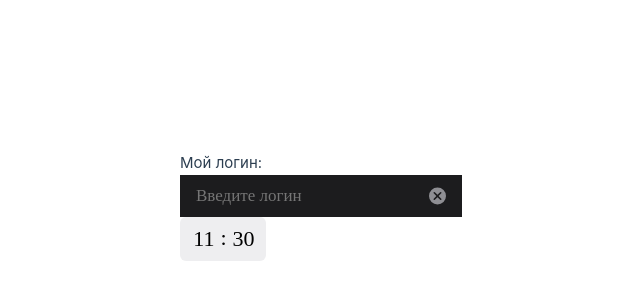
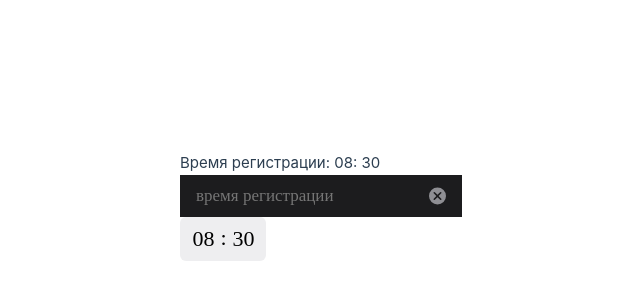
Before and after one commit to Kurbik72/tesst, a Vue app: page / in a window 1280 px wide. Shown: the part 198-498 px from the top of the page, without its empty margins (178-818 px from the left). Built offline with nearby package versions, Linux system fonts and the light colour scheme; the HTML template or start-up script is replaced by a standard one.

Commit message:
finish refuctoring in TimePicker

```diff
--- a/src/App.vue
+++ b/src/App.vue
@@ -10,14 +10,18 @@ const optionsForSwitcher = ref<{ text: string; value: string }[]>([
   { text: 'Guest', value: '3' },
 ])
 const currentValueForSwitcher = ref<{ text: string; value: string }>()
-const value = ref('')
 
+interface Time {
+  hours: string
+  minutes: string
+}
+const time = ref<Time>()
 const login = ref('')
 </script>
 
 <template>
   <div class="wrapper">
-    Мой логин: {{ login }}
+    Время регистрации: {{ time?.hours }}: {{ time?.minutes }}
     <div v-if="false">
       <Button @click="parrentHandler">asdadasdasdasdasd</Button>
       <Switcher
@@ -29,13 +33,12 @@ const login = ref('')
     <InputBase
       v-model="login"
       theme="Dark"
-      placeholder="Введите логин"
+      placeholder="время регистрации"
     />
     <TimePicker
-      v-model="value"
+      v-model:="time"
       theme="Light"
     />
-    {{ value }}
   </div>
 </template>
 
--- a/src/components/ui/calendar/timePicker/TimePicker.vue
+++ b/src/components/ui/calendar/timePicker/TimePicker.vue
@@ -1,30 +1,25 @@
 <script setup lang="ts">
-import { computed, ref } from 'vue'
+import { computed, onBeforeMount } from 'vue'
 
 const props = defineProps<{
   theme: 'Light' | 'Dark'
 }>()
-
-const getInitialTime = () => {
-  const now = new Date()
-  return {
-    hours: now.toLocaleTimeString('ru-RU', {
-      timeZone: 'Europe/Moscow',
-      hour12: false,
-      hour: '2-digit',
-    }),
-    minutes: now.toLocaleTimeString('ru-RU', {
-      timeZone: 'Europe/Moscow',
-      minute: '2-digit',
-    }),
+interface Time {
+  hours: string
+  minutes: string
+}
+const timeModel = defineModel<Time>({
+  default: () => ({
+    hours: new Date().getHours().toString().padStart(2, '0'),
+    minutes: new Date().getMinutes().toString().padStart(2, '0'),
+  }),
+})
+onBeforeMount(() => {
+  timeModel.value = {
+    hours: new Date().getHours().toString().padStart(2, '0'),
+    minutes: new Date().getMinutes().toString().padStart(2, '0'),
   }
-}
-const time = getInitialTime()
-const { hours = '0', minutes = '0' } = time
-
-const hoursNow = ref(hours)
-const minutesNow = ref(minutes)
-
+})
 const blockInvalidKeys = (event: KeyboardEvent) => {
   const allowedKeys = ['Backspace', 'ArrowLeft', 'ArrowRight', 'Tab']
   if (allowedKeys.includes(event.key)) return
@@ -32,22 +27,21 @@ const blockInvalidKeys = (event: KeyboardEvent) => {
     event.preventDefault()
   }
 }
-const formatInputHours = () => {
-  let valHours = hoursNow.value.replace(/\D/g, '')
+const formatTimeComponent = (type: 'hours' | 'minutes') => {
+  const currentValue = timeModel.value[type].replace(/\D/g, '')
+  const max = type === 'hours' ? 23 : 59
 
-  if (valHours !== '' && parseInt(valHours, 10) > 24) {
-    valHours = '24'
+  let numeric = parseInt(currentValue, 10) || 0
+  numeric = Math.min(numeric, max)
+
+  timeModel.value = {
+    ...timeModel.value,
+    [type]: numeric.toString().padStart(2, '0'),
   }
-  hoursNow.value = valHours
 }
-const formatInputMinutes = () => {
-  let valMinutes = minutesNow.value.replace(/\D/g, '')
 
-  if (valMinutes !== '' && parseInt(valMinutes, 10) > 59) {
-    valMinutes = '59'
-  }
-  minutesNow.value = valMinutes
-}
+const formatInputHours = () => formatTimeComponent('hours')
+const formatInputMinutes = () => formatTimeComponent('minutes')
 
 const TimePickerClasses = computed(() => ({
   'TimePicker--container': true,
@@ -61,19 +55,17 @@ const TimePickerClasses = computed(() => ({
     <div class="TimePicker--time">
       <div class="TimePicker--inputTime">
         <input
-          v-model="hoursNow"
+          v-model="timeModel.hours"
           class="TimePicker--hours"
           type="text"
-          maxlength="2"
           @keydown="blockInvalidKeys"
           @input="formatInputHours"
         />
         <span class="time-separator">:</span>
         <input
-          v-model="minutesNow"
+          v-model="timeModel.minutes"
           class="TimePicker--minutes"
           type="text"
-          maxlength="2"
           @keydown="blockInvalidKeys"
           @input="formatInputMinutes"
         />
```
